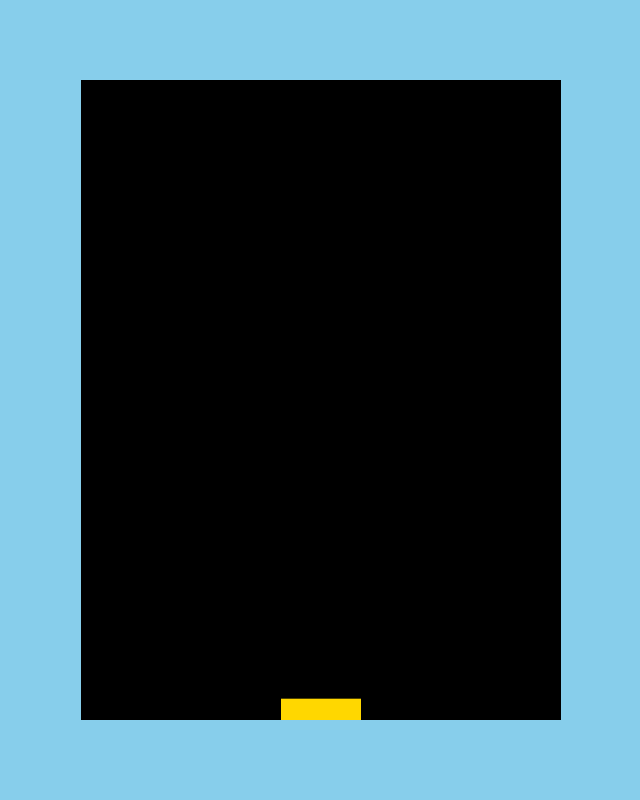
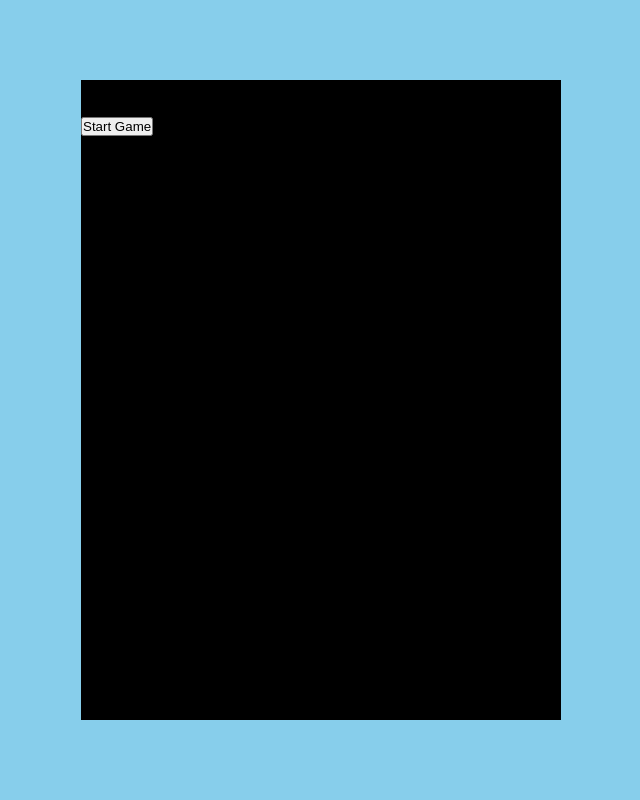
Before and after one commit to bapudas/bubble-shooter, a plain HTML site: page index.html in a window 1280 px wide. Shown: the whole page, without its empty margins (319-959 px from the left). Drawn offline with Linux system fonts and the light colour scheme.

Commit message:
Update index.html
Signed-off-by: bapudas <aswinikumardasdas2@gmail.com>

```diff
--- a/index.html
+++ b/index.html
@@ -3,12 +3,29 @@
 <head>
     <meta charset="UTF-8">
     <meta name="viewport" content="width=device-width, initial-scale=1.0">
-  <title>Bubble Shooter Game</title>
+    <title>Bubble Shooter</title>
     <link rel="stylesheet" href="styles.css">
 </head>
 <body>
     <div class="game-container">
-    <canvas id="gameCanvas"></canvas>
+        <!-- Start Screen -->
+        <div id="startScreen">
+            <h1>Bubble Shooter</h1>
+            <button id="startButton">Start Game</button>
+        </div>
+
+        <!-- Game Screen -->
+        <div id="gameScreen" class="hidden">
+            <div class="score-display">Score: <span id="score">0</span></div>
+            <canvas id="gameCanvas" width="800" height="600"></canvas>
+        </div>
+
+        <!-- Game Over Screen -->
+        <div id="gameOverScreen" class="hidden">
+            <h2>Game Over!</h2>
+            <p>Your Score: <span id="finalScore">0</span></p>
+            <button id="restartButton">Restart</button>
+        </div>
     </div>
     <script src="script.js"></script>
 </body>
```
Lines whose indentation alone changed are shown as unchanged.
